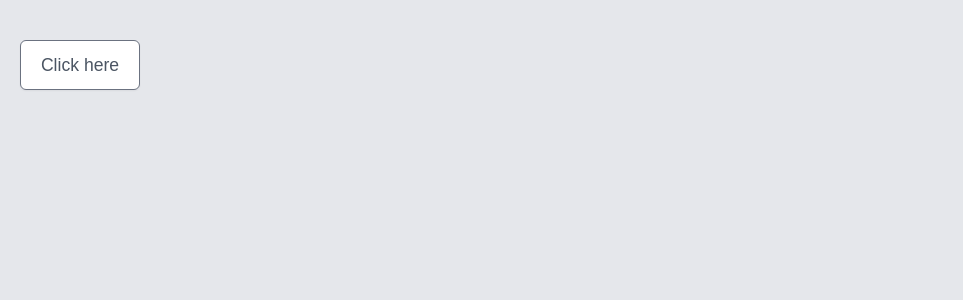
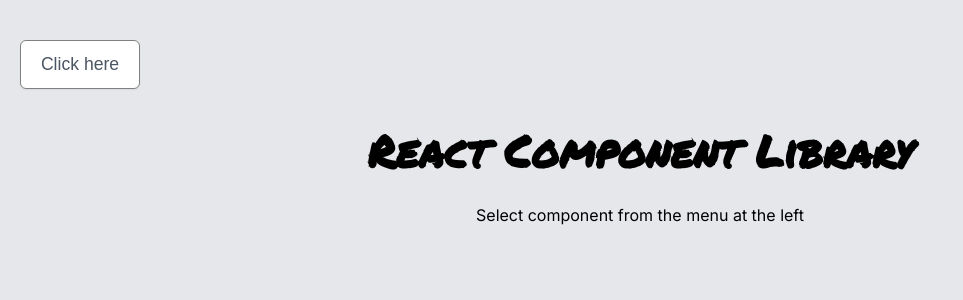
Before and after one commit to qserena/07-solo-project-component-library, a React (Vite) app: page / in a window 1280 px wide. Shown: the top 300 px of the page, without its empty margins (0-963 px from the left). Built offline with nearby package versions, Linux system fonts and the light colour scheme.

Commit message:
First draft of start page.

```diff
--- a/index.html
+++ b/index.html
@@ -13,7 +13,7 @@
 			rel="stylesheet"
 		/>
 		<meta name="viewport" content="width=device-width, initial-scale=1.0" />
-		<title>useToggle</title>
+		<title>Component Library</title>
 	</head>
 	<body>
 		<div id="root"></div>
--- a/src/App.jsx
+++ b/src/App.jsx
@@ -2,7 +2,7 @@ import Menu from './components/Menu/index.js'
 
 function App() {
 	return (
-		<>
+		<main>
 			<Menu onOpen={() => console.log('Opened/closed')}>
 				<Menu.Button>Click here</Menu.Button>
 				<Menu.Dropdown>
@@ -12,7 +12,10 @@ function App() {
 					<Menu.Item>Testimonials</Menu.Item>
 				</Menu.Dropdown>
 			</Menu>
-		</>
+
+			<h1>React Component Library</h1>
+			<p>Select component from the menu at the left</p>
+		</main>
 	)
 }
 
--- a/src/index.css
+++ b/src/index.css
@@ -7,26 +7,37 @@ body {
 	height: 100vh;
 	margin: 0;
 	padding: 0;
-
 	font-family: Inter;
 }
 
-#root {
+main {
+	text-align: center;
 	display: flex;
+	flex-direction: column;
 	justify-content: center;
 	align-items: center;
 }
 
+/* Typography */
+
+h1 {
+	font-family: 'Permanent Marker', sans-serif;
+	font-size: 2.75rem;
+	margin-bottom: 0.5em;
+}
+
+p {
+	margin-top: 0;
+}
+
 button {
 	color: #4b5563;
-	border: 1px solid #6b7280;
+	border: 1px solid gray;
 	box-shadow: 0px 1px 2px rgba(0, 0, 0, 0.05);
 	cursor: pointer;
 	font-size: 1.1rem;
-	/* padding: 9px 17px; */
-	padding: 0.75rem;
+	padding: 0.75em;
 	border-radius: 6px;
-	line-height: 24px;
 	display: flex;
 	justify-content: center;
 	align-items: center;
```
